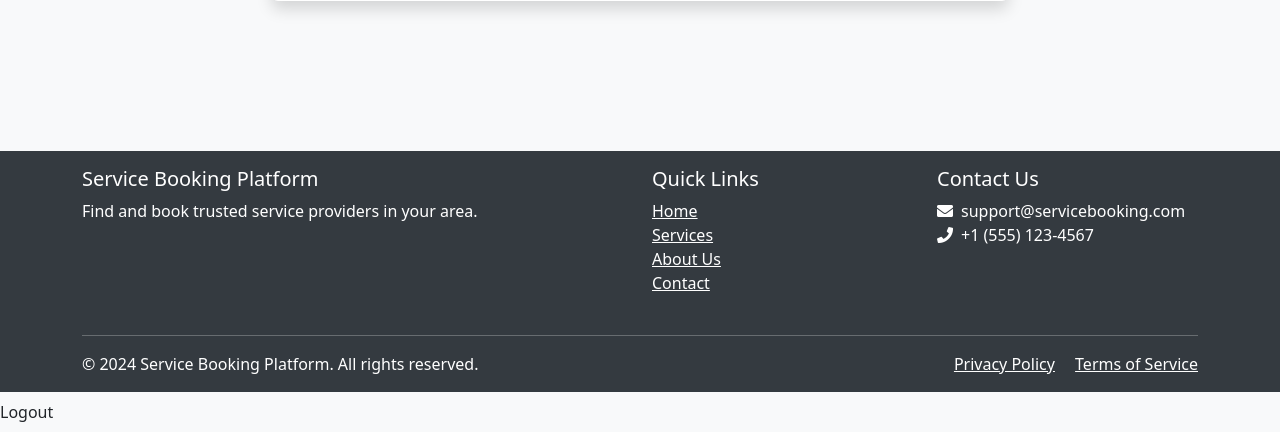
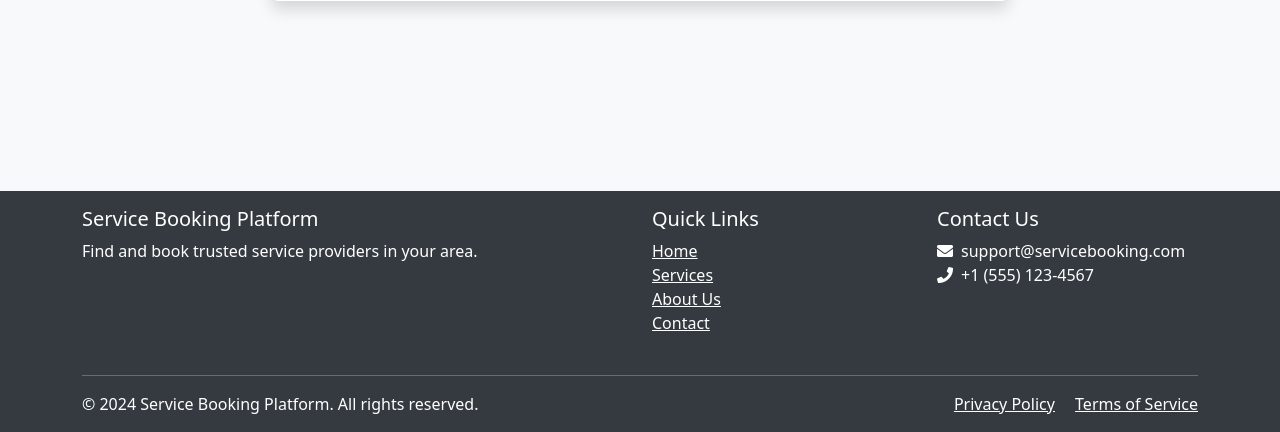
Before and after one commit to aniru-dh21/SSE-Project-Group-18, a Django app: page /book_service/1/ in a window 1280 px wide. Shown: the part 368-800 px from the top of the page. Run offline with Django 3.2, Linux system fonts and the light colour scheme; a user stored in the database is signed in; data comes from the database, SQL or seed files in the repository; some libraries are stand-ins or nearby versions.

Commit message:
Template changes

```diff
--- a/myapp/templates/base.html
+++ b/myapp/templates/base.html
@@ -284,15 +284,6 @@
       </div>
     </footer>
 
-    <nav class="navbar navbar-expand-lg navbar-light bg-light">
-      <!-- Other navigation items -->
-      {% if user.is_authenticated %}
-      <a href="{% url 'logout' %}" class="nav-link">Logout</a>
-      {% else %}
-      <a href="{% url 'login' %}" class="nav-link">Login</a>
-      {% endif %}
-    </nav>
-
     <!-- Bootstrap 5 JS Bundle with Popper -->
     <script src="https://cdn.jsdelivr.net/npm/bootstrap@5.3.2/dist/js/bootstrap.bundle.min.js"></script>
 
```
